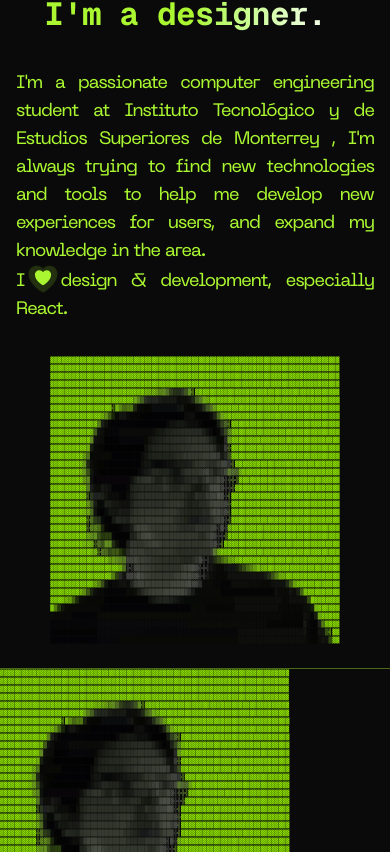
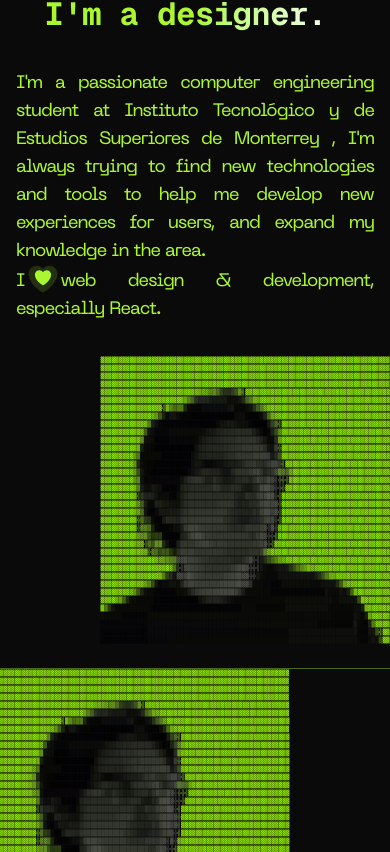
Before and after one commit to mctuliomontoya/mctulio.dev, a Next.js app: page / in a window 390 px wide. Shown: the part 1150-2002 px from the top of the page. Built offline with nearby package versions, Linux system fonts and the light colour scheme.

Commit message:
Fix mobile logo issues and Hero typo

```diff
--- a/app/sections/Hero.tsx
+++ b/app/sections/Hero.tsx
@@ -24,14 +24,14 @@ export default function Hero() {
               develop new experiences for users, and expand my knowledge in the area.
               <br />
 
-              I<Heart />design & development, especially React.
+              I<Heart />web design & development, especially React.
             </span>
           </div>
         </div>
         <div className="w-full h-full lg:w-1/2 lg:p-8 ">
           <div
 
-            className="flex justify-center content-center"
+            className="flex justify-end content-center"
           >
             <div
               className="font-mono text-[6px] md:text-[8px] md:leading-[0.7rem] lg:text-[11px] lg:leading-[0.9rem] leading-[0.5rem]"
--- a/app/sections/styles/Scroll.css
+++ b/app/sections/styles/Scroll.css
@@ -21,6 +21,13 @@
     z-index: 70;
     filter: brightness(1);
     transition: filter 1s ease 0.2s, color 0.5s ease 0.2s;
+    font-size: 14.67738507vw;
+}
+
+@media (max-width: 768px) {
+    #logo {
+        top: 80%;
+    }
 }
 
 /*!* styles/Scroll.css or a new CSS file *!*/
```
